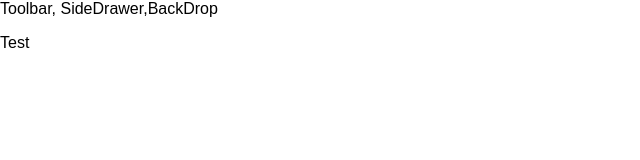
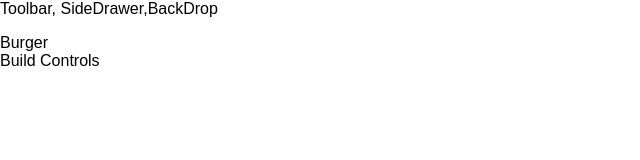
Before and after one commit to andmast/burger_builder, a React (Create React App) app: page / in a window 1280 px wide. Shown: the top 160 px of the page, without its empty margins (0-640 px from the left). Built offline with nearby package versions, Linux system fonts and the light colour scheme.

Commit message:
Starting Implementation of The Burger Builder Container

```diff
--- a/src/App.js
+++ b/src/App.js
@@ -1,11 +1,13 @@
 import React from "react";
+
 import Layout from "./components/Layout/Layout";
+import BurgerBuilder from "./containers/BurgerBuilder/BurgerBuilder";
 
 function App() {
   return (
     <div>
       <Layout>
-        <p>Test</p>
+        <BurgerBuilder />
       </Layout>
     </div>
   );
--- a/src/components/Layout/Layout.js
+++ b/src/components/Layout/Layout.js
@@ -1,11 +1,13 @@
 import React from "react";
 import Aux from "../../HOC/Aux";
+
+import classes from "./Layout.module.css";
 
 function Layout(props) {
   return (
     <Aux>
       <div>Toolbar, SideDrawer,BackDrop</div>
-      <main>{props.children}</main>
+      <main className={classes.Content}>{props.children}</main>
     </Aux>
   );
 }
--- /dev/null
+++ b/src/components/Layout/Layout.module.css
@@ -0,0 +1,3 @@
+.Content {
+  margin-top: 16px;
+}
--- /dev/null
+++ b/src/containers/BurgerBuilder/BurgerBuilder.js
@@ -0,0 +1,15 @@
+import React, { Component } from "react";
+import Aux from "../../HOC/Aux";
+
+class BurgerBuilder extends Component {
+  render() {
+    return (
+      <Aux>
+        <div>Burger</div>
+        <div>Build Controls</div>
+      </Aux>
+    );
+  }
+}
+
+export default BurgerBuilder;
```
